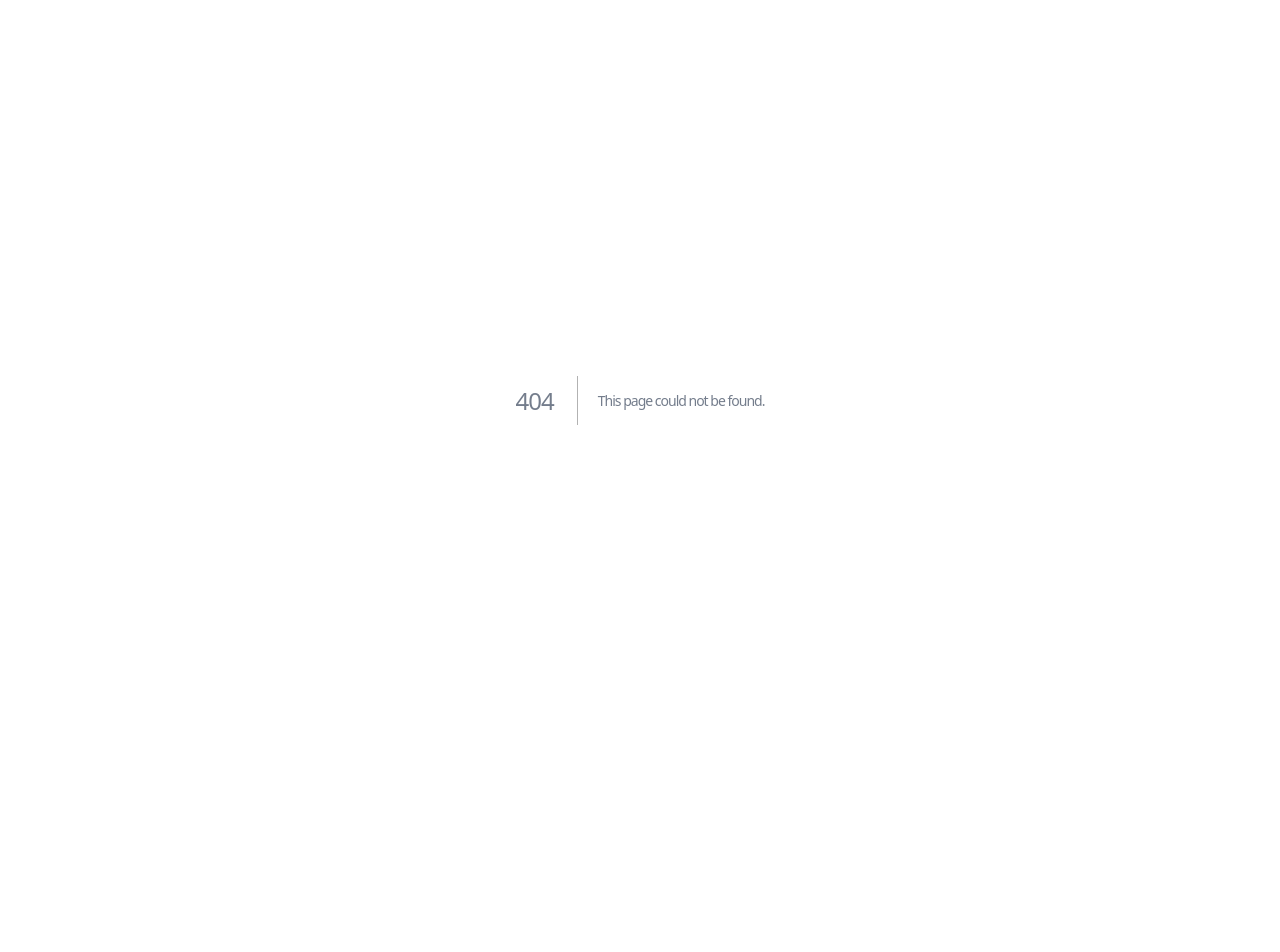
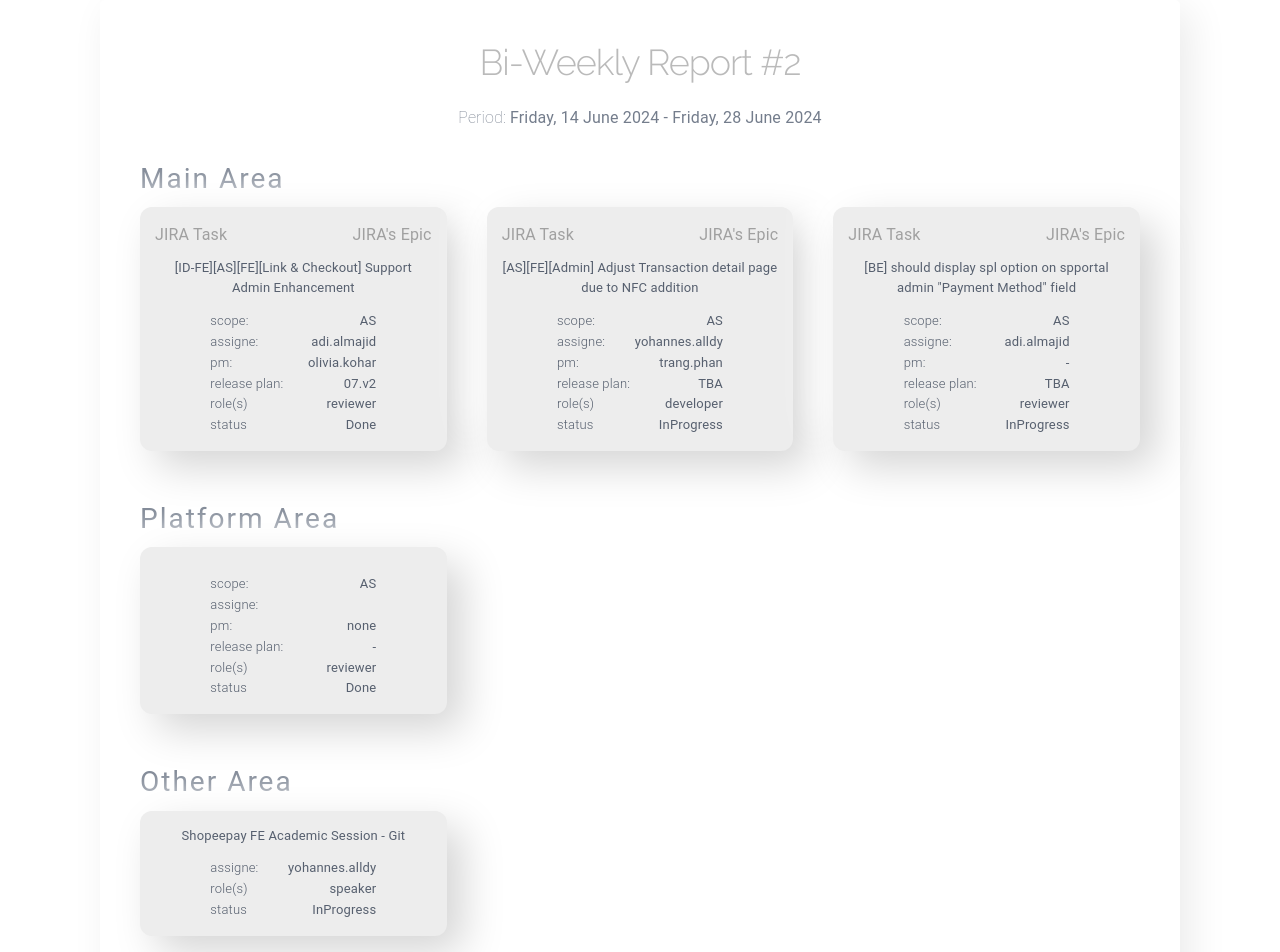
Before and after one commit to yohannesaccrus/forgottotap, a Next.js app: page /report/2 in a window 1280 px wide. Before the commit this address had no page. Shown: the top 952 px of the page. Before the commit the page ends 800 px from the top, so only its background shows below. Built offline with nearby package versions, Linux system fonts and the light colour scheme.

Commit message:
fix typo

```diff
--- a/app/amlheW91amlheW91/page.tsx
+++ b/app/amlheW91amlheW91/page.tsx
@@ -31,7 +31,7 @@ const Emilda = () => {
           <section className="section-content member">
             <p className={raleway.className}>"Ottoke ?"</p>
             <p className={raleway.className}>
-              This word most the times since you were being here always said by you if you
+              This word seems most the times said by you if you
               feel like confused or need to do something but you don't know what
               to do. I was just guessing though, please no offense 🙌🏻. The first I hear I
               thought it was Japanese haha, but turns out to be Korean. Its okay to
--- /dev/null
+++ b/app/report/2/page.tsx
@@ -0,0 +1,142 @@
+import { Raleway } from "next/font/google";
+import dayjs from 'dayjs';
+import isBetween from 'dayjs/plugin/isBetween';
+import Link from "next/link";
+
+import { data, statusType } from "../data/2";
+
+import '../custom.scss';
+
+const raleway = Raleway({
+  subsets: ["cyrillic"],
+  display: "swap",
+  weight: ["300", "400", "700"],
+});
+
+dayjs.extend(isBetween);
+
+const Report = () => {
+  return (
+    <>
+      <div className="container">
+        <div className="content report">
+          <section className="section-title">
+            <h2 className={raleway.className}>
+              Bi-Weekly Report #2
+            </h2>
+            <p>Period: <span>{dayjs().subtract(2, 'week').format('dddd, D MMMM YYYY')} - {dayjs().format('dddd, D MMMM YYYY')}</span></p>
+          </section>
+          <section className="section-content works">
+            <h3>Main Area</h3>
+            <ul>
+              {data.main.map((work) => (
+                <li>
+                  <div className="work">
+                    <div className="links">
+                      <Link href={`https://jira.shopee.io/browse/SPPAY-${work.number}`}>JIRA Task</Link>
+                      <Link href={`https://jira.shopee.io/browse/SPPAY-${work.numberEpic}`}>JIRA's Epic</Link>
+                    </div>
+                    <p className="title">{work.title}</p>
+                    <div className="info">
+                      <p>scope:</p>
+                      <p className="value">{work.scope.join(', ')}</p>
+                    </div>
+                    <div className="info">
+                      <p>assigne:</p>
+                      <p className="value">{work.assigne}</p>
+                    </div>
+                    <div className="info">
+                      <p>pm:</p>
+                      <p className="value">{work.pm || 'none'}</p>
+                    </div>
+                    <div className="info">
+                      <p>release plan:</p>
+                      <p className="value">{work.releasePlan || 'TBA'}</p>
+                    </div>
+                    <div className="info">
+                      <p>role(s)</p>
+                      <p className="value">{work.role.join(', ')}</p>
+                    </div>
+                    <div className="info">
+                      <p>status</p>
+                      <p className="value">{statusType[work.status]}</p>
+                    </div>
+                  </div>
+                </li>
+              ))}
+            </ul>
+          </section>
+          <section className="section-content works">
+            <h3>Platform Area</h3>
+            <ul>
+              {data.platform.map((work) => (
+                <li>
+                  <div className="work">
+                    <p className="title">{work.title}</p>
+                    <div className="info">
+                      <p>scope:</p>
+                      <p className="value">{work.scope.join(', ')}</p>
+                    </div>
+                    <div className="info">
+                      <p>assigne:</p>
+                      <p className="value">{work.assigne}</p>
+                    </div>
+                    <div className="info">
+                      <p>pm:</p>
+                      <p className="value">{work.pm || 'none'}</p>
+                    </div>
+                    <div className="info">
+                      <p>release plan:</p>
+                      <p className="value">{work.releasePlan || 'TBA'}</p>
+                    </div>
+                    <div className="info">
+                      <p>role(s)</p>
+                      <p className="value">{work.role.join(', ')}</p>
+                    </div>
+                    <div className="info">
+                      <p>status</p>
+                      <p className="value">{statusType[work.status]}</p>
+                    </div>
+                  </div>
+                </li>
+              ))}
+            </ul>
+          </section>
+          <section className="section-content works">
+            <h3>Other Area</h3>
+            <ul>
+              {data.others.map((work) => (
+                <li>
+                  <div className="work">
+                    <p className="title">{work.title}</p>
+                    <div className="info">
+                      <p>assigne:</p>
+                      <p className="value">{work.assigne}</p>
+                    </div>
+                    <div className="info">
+                      <p>role(s)</p>
+                      <p className="value">{work.role.join(', ')}</p>
+                    </div>
+                    <div className="info">
+                      <p>status</p>
+                      <p className="value">{statusType[work.status]}</p>
+                    </div>
+                  </div>
+                </li>
+              ))}
+            </ul>
+          </section>
+          <section className="section-content note">
+            <h3>Note / Concern</h3>
+            <p className={raleway.className}>
+              Sorry if it was late for the bi-weekly report to be sent off, last week there's problem with Shopeepay Official Website release in BR region. There's config issue which involve SRE, RM, and also Jinwu's help to finally overcome it. Me, Julian, Lika, and Condro try to fix it and finally resolves at Saturday afternoon.
+              Onwards, I will try to give the update status of each bi-weekly tasks which I'm being involved in through this site.
+            </p>
+          </section>
+        </div>
+      </div>
+    </>
+  );
+};
+
+export default Report;
--- /dev/null
+++ b/app/report/data/2.tsx
@@ -0,0 +1,65 @@
+
+export enum statusType {
+  InProgress,
+  Done,
+  Issue
+}
+
+export const data = {
+  main: [
+    {
+      number: 209798,
+      numberEpic: 203820,
+      title: '[ID-FE][AS][FE][Link & Checkout] Support Admin Enhancement',
+      pm: 'olivia.kohar',
+      assigne: 'adi.almajid',
+      scope: ['AS'],
+      role: ['reviewer'],
+      status: 1,
+      releasePlan: '07.v2'
+    },
+    {
+      number: 217529,
+      numberEpic: 209484,
+      title: '[AS][FE][Admin] Adjust Transaction detail page due to NFC addition',
+      pm: 'trang.phan',
+      assigne: 'yohannes.alldy',
+      scope: ['AS'],
+      role: ['developer'],
+      status: 0,
+      releasePlan: 'TBA'
+    },
+    {
+      number: 218169,
+      numberEpic: '',
+      title: '[BE] should display spl option on spportal admin "Payment Method" field',
+      pm: '-',
+      assigne: 'adi.almajid',
+      scope: ['AS'],
+      role: ['reviewer'],
+      status: 0,
+      releasePlan: 'TBA'
+    },
+  ],
+  platform: [
+    {
+      number: 0,
+      numberEpic: 0,
+      title: '',
+      pm: '',
+      assigne: '',
+      scope: ['AS'],
+      role: ['reviewer'],
+      status: 1,
+      releasePlan: '-'
+    },
+  ],
+  others: [
+    {
+      title: 'Shopeepay FE Academic Session - Git',
+      assigne: 'yohannes.alldy',
+      role: ['speaker'],
+      status: 0,
+    },
+  ]
+}
```
